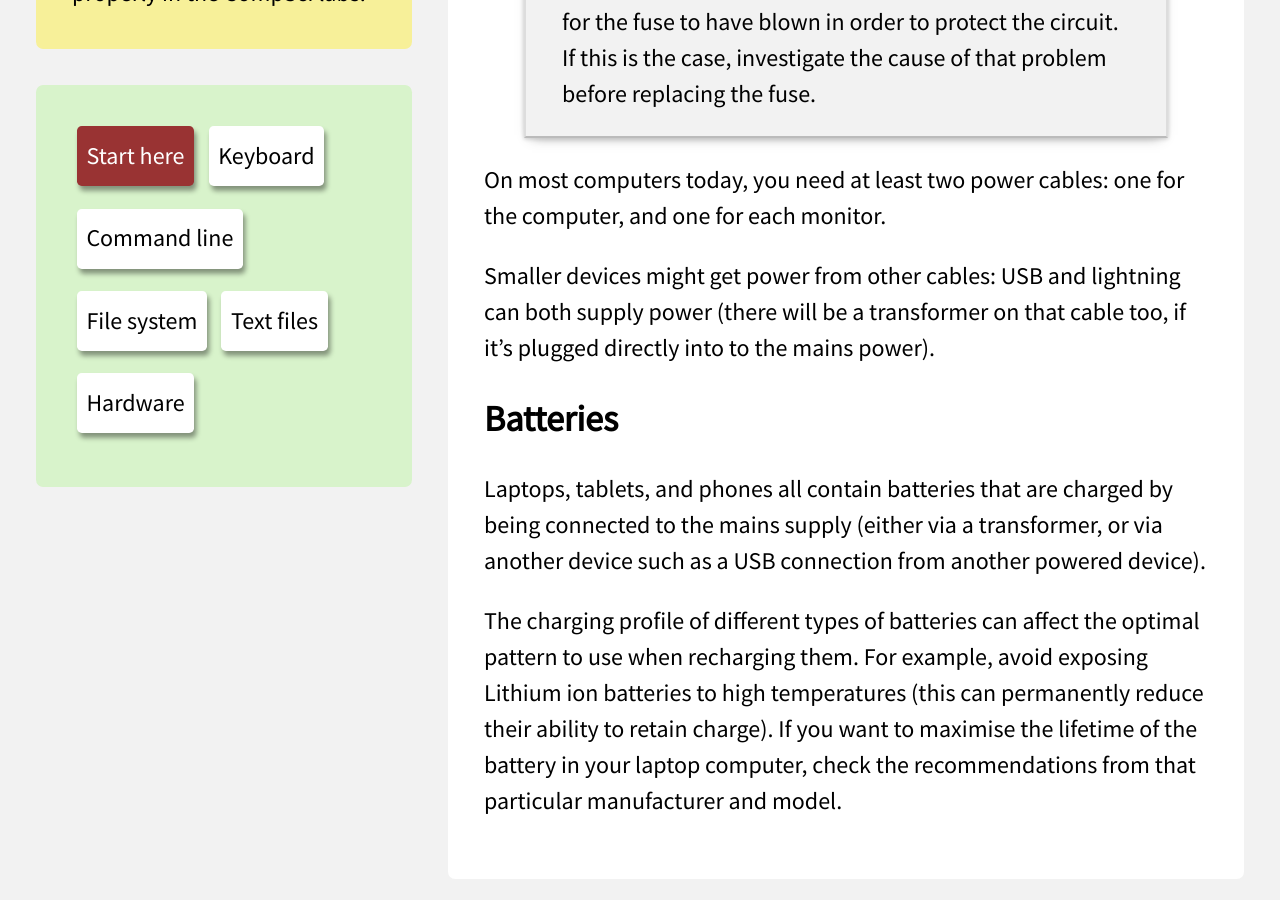
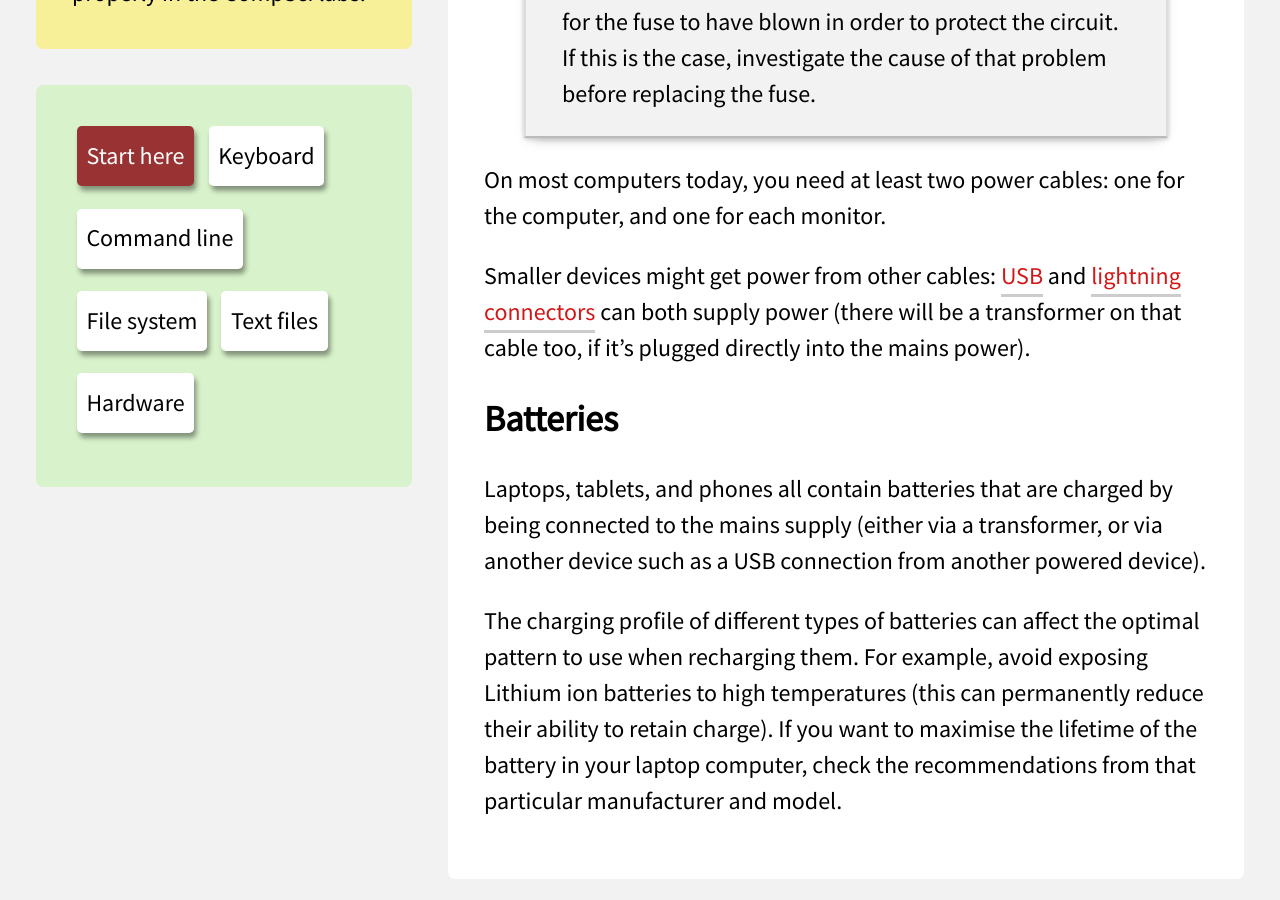
Before and after one commit to davewhiteland/compsci-superbasics, a Jekyll site: the page built from collections/_hardware/power.md, in a window 1280 px wide and 900 px high, scrolled down 610 px. Built offline with Jekyll 4.4.1, drawn with Linux system fonts in a browser that asks for light colours.

Commit message:
corrections to hardware text (thanks @KuipersT)

```diff
--- a/collections/_hardware/power.md
+++ b/collections/_hardware/power.md
@@ -21,9 +21,11 @@ The UK plugs have three pins and are very stable (they don't wobble out).
 On most computers today, you need at least two power cables: one for the
 computer, and one for each monitor.
 
-Smaller devices might get power from other cables: USB and lightning can
-both supply power (there will be a transformer on that cable too, if it's
-plugged directly into to the mains power).
+Smaller devices might get power from other cables:
+[USB]({{ site.baseurl }}/hardware/usb) and
+[lightning connectors]({{ site.baseurl }}/hardware/connections)
+can both supply power (there will be a transformer on that cable too, if it's
+plugged directly into the mains power).
 
 ## Batteries
 
```
Also changed, not shown: about.md (+1 -1 lines), collections/_hardware/connections.md (+8 -6 lines), collections/_hardware/dongles.md (+1 -1 lines), collections/_hardware/external-drives.md (+1 -1 lines), collections/_hardware/usb.md (+0 -4 lines).
